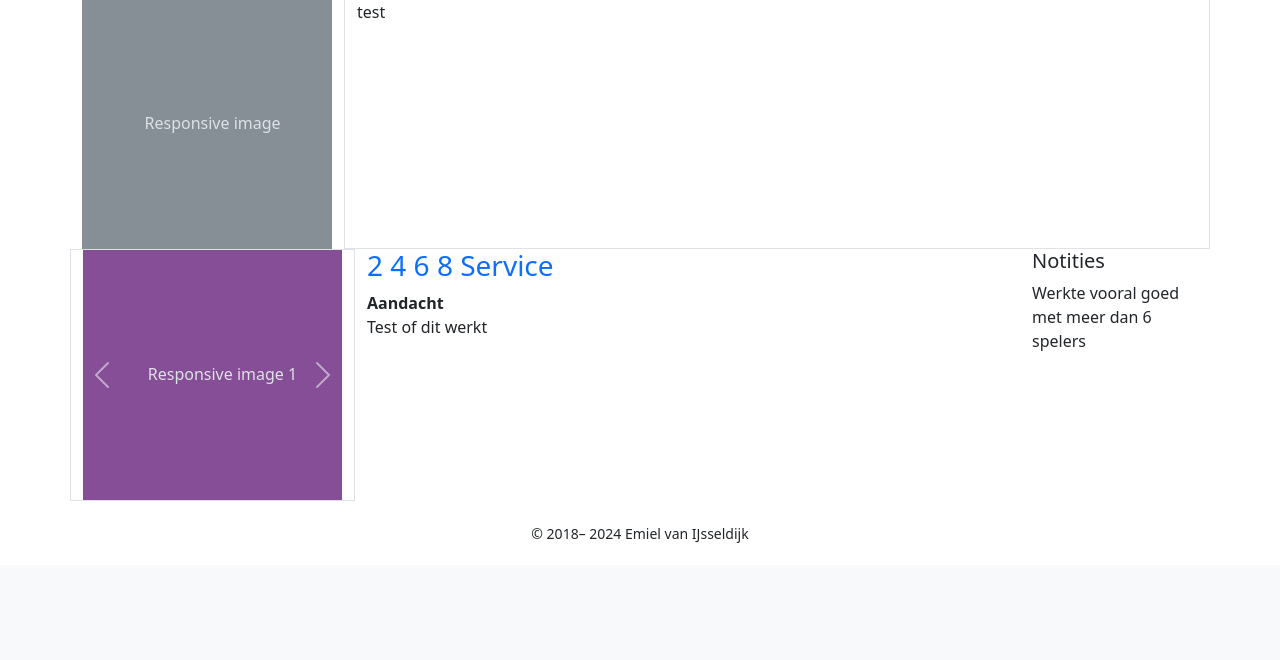
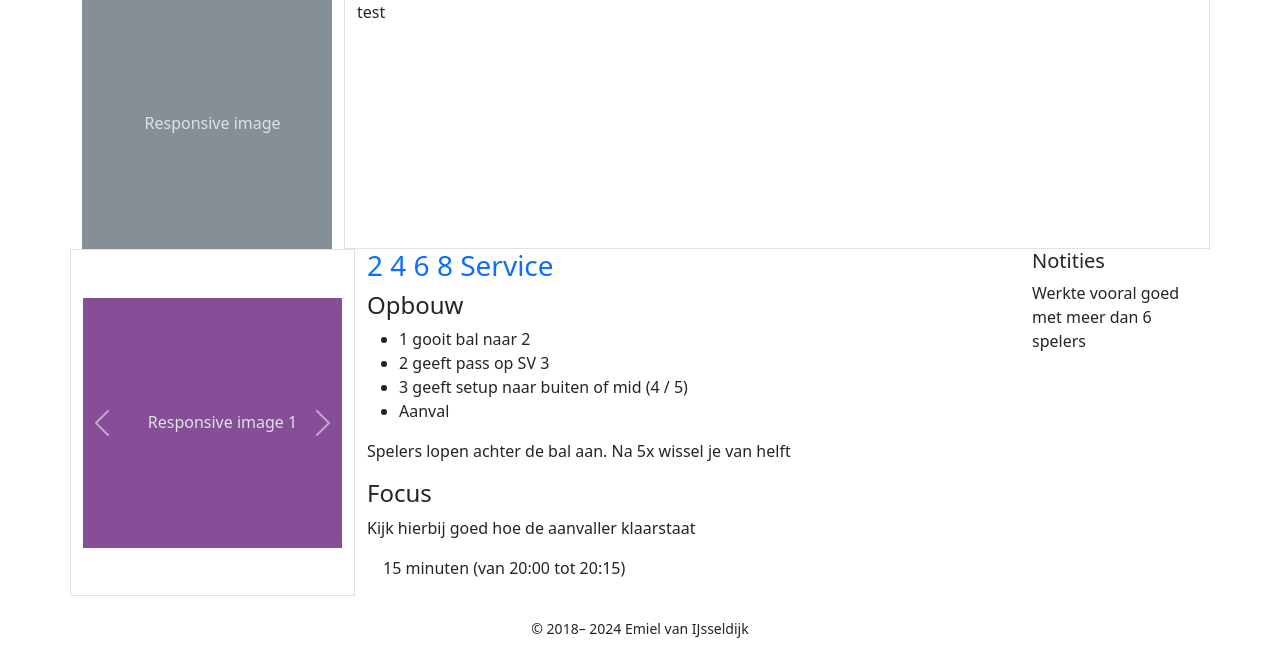
Before and after one commit to mielski/volleyapp, a Flask app: template templates/training_details_view.html in a window 1280 px wide. Shown: the part 409-1069 px from the top of the page. Before the commit the page ends 952 px from the top, so only its background shows below. Run offline with Flask 3, Linux system fonts and the light colour scheme; the template is opened without the code that fills it, so the values that code supplies are empty; some libraries are stand-ins or nearby versions.

Commit message:
work in progress on the exercise details

```diff
--- a/templates/training_details_view.html
+++ b/templates/training_details_view.html
@@ -58,7 +58,7 @@
     <div class="col border">test</div>
   </div>
   <div class="row">
-    <div class="col-md-3 border">
+    <div class="col-md-3 border align-content-center">
       <div id="carouselExampleControls" class="carousel slide" data-bs-ride="carousel">
         <div class="carousel-inner">
           <div class="carousel-item active">
@@ -100,7 +100,20 @@
     </div>
     <div class="col">
       <h3 class="h3 text-primary">2 4 6 8 Service</h3>
-      <p><b>Aandacht</b><br>Test of dit werkt</p>
+      <h4>Opbouw</h4>
+      <ul>
+        <li>1 gooit bal naar 2</li>
+        <li>2 geeft pass op SV 3</li>
+        <li>3 geeft setup naar buiten of mid (4 / 5)</li>
+        <li>Aanval</li>
+      </ul>
+      <p>Spelers lopen achter de bal aan. Na 5x wissel je van helft</p>
+      <h4>Focus</h4>
+      <p>Kijk hierbij goed hoe de aanvaller klaarstaat</p>
+      <div class="d-flex flex-row align-items-center">
+        <p class="mx-2"><b>{{ render_icon('clock') }} </b></p>
+        <p> 15 minuten (van 20:00 tot 20:15)</p>
+      </div>
 
     </div>
     <div class="col-sm-2">
```
